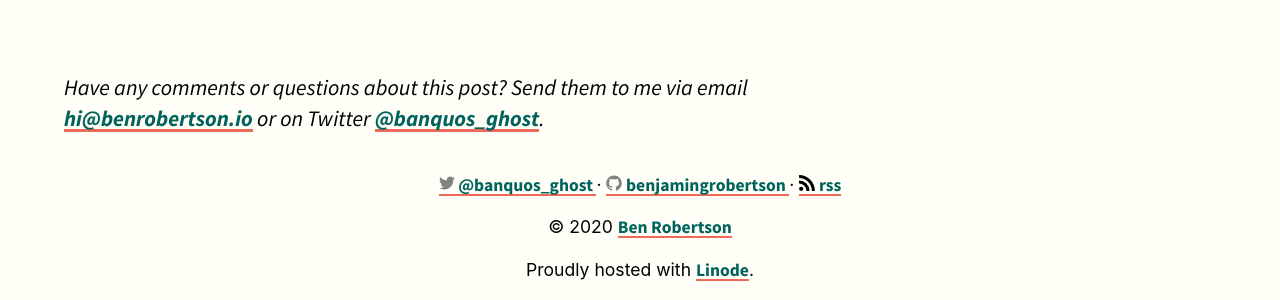
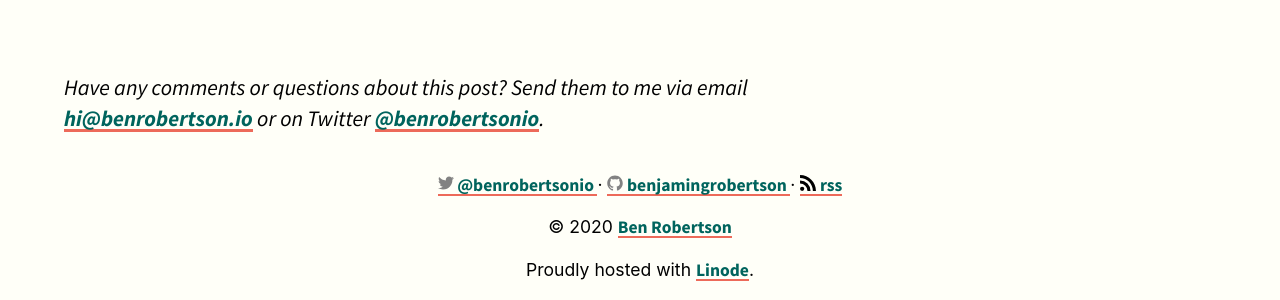
Before and after one commit to benjamingrobertson/benjamingrobertson.github.io, a Jekyll site: the page built from _updates/2017-09-12-update.md, in a window 1280 px wide. Shown: the part 495-795 px from the top of the page. Built offline with Jekyll 4.4.1, drawn with Linux system fonts in a browser that asks for light colours; some web fonts are replaced.

Commit message:
Update twitter handle.

```diff
--- a/_config.yml
+++ b/_config.yml
@@ -19,7 +19,7 @@ description: > # this means to ignore newlines until "baseurl:"
     I’m Ben, a front-end web developer in Greenville, SC.
 baseurl: "" # the subpath of your site, e.g. /blog
 url: "https://benrobertson.io" # the base hostname & protocol for your site, e.g. http://example.com
-twitter_username: banquos_ghost
+twitter_username: benrobertsonio
 github_username:  benjamingrobertson
 
 disqus:
--- a/_includes/footer.html
+++ b/_includes/footer.html
@@ -2,9 +2,9 @@
     <div class="site-footer">
         <div class="l-contain l-contain--center">
             <div class="profiles">
-                <a class="no-decoration u-url" href="https://twitter.com/banquos_ghost" rel="me">
+                <a class="no-decoration u-url" href="https://twitter.com/benrobertsonio" rel="me">
                     <span class="icon icon--twitter">{% include icon-twitter.svg %}</span>
-                    <span class="username">@banquos_ghost</span>
+                    <span class="username">@benrobertsonio</span>
                 </a>
                 &middot;
                 <a class="no-decoration u-url" href="https://github.com/benjamingrobertson" rel="me">
--- a/_includes/head-social.html
+++ b/_includes/head-social.html
@@ -1,5 +1,5 @@
 <meta name="twitter:card" content="summary" />
-<meta name="twitter:creator" content="@Banquos_Ghost" />
+<meta name="twitter:creator" content="@benrobertsonio" />
 <meta property="og:url" content="{{| page.url | replace:'index.html','' | absolute_url }}" />
 <meta property="og:title" content="{{ page.title }}" />
 <meta property="og:description" content="{{ page.snippet | default: site.description | strip_html | normalize_whitespace | truncate: 160 | escape }}" />
--- a/_layouts/post.html
+++ b/_layouts/post.html
@@ -26,7 +26,7 @@ comments: true
         {% endif %}
 
         <br>
-        <p><em>Have any comments or questions about this post? Send them to me via email <a href="mailto:hi@benrobertson.io">hi@benrobertson.io</a> or on Twitter <a href="https://twitter.com/Banquos_Ghost">@banquos_ghost</a>.</em></p>
+        <p><em>Have any comments or questions about this post? Send them to me via email <a href="mailto:hi@benrobertson.io">hi@benrobertson.io</a> or on Twitter <a href="https://twitter.com/benrobertsonio">@benrobertsonio</a>.</em></p>
       </div>
 
     </article>
--- a/_layouts/update.html
+++ b/_layouts/update.html
@@ -25,7 +25,7 @@ layout: default
         {% endif %}
 
         <br>
-        <p><em>Have any comments or questions about this post? Send them to me via email <a href="mailto:hi@benrobertson.io">hi@benrobertson.io</a> or on Twitter <a href="https://twitter.com/Banquos_Ghost">@banquos_ghost</a>.</em></p>
+        <p><em>Have any comments or questions about this post? Send them to me via email <a href="mailto:hi@benrobertson.io">hi@benrobertson.io</a> or on Twitter <a href="https://twitter.com/benrobertsonio">@benrobertsonio</a>.</em></p>
       </div>
 
     </article>
```
